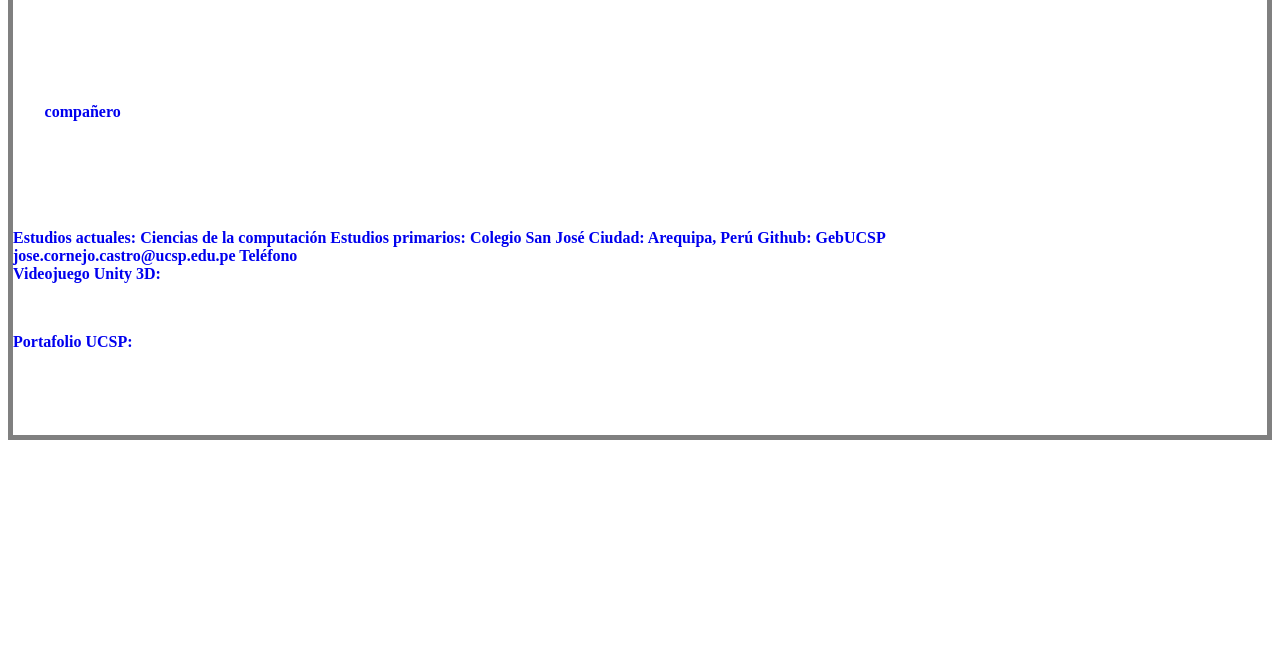
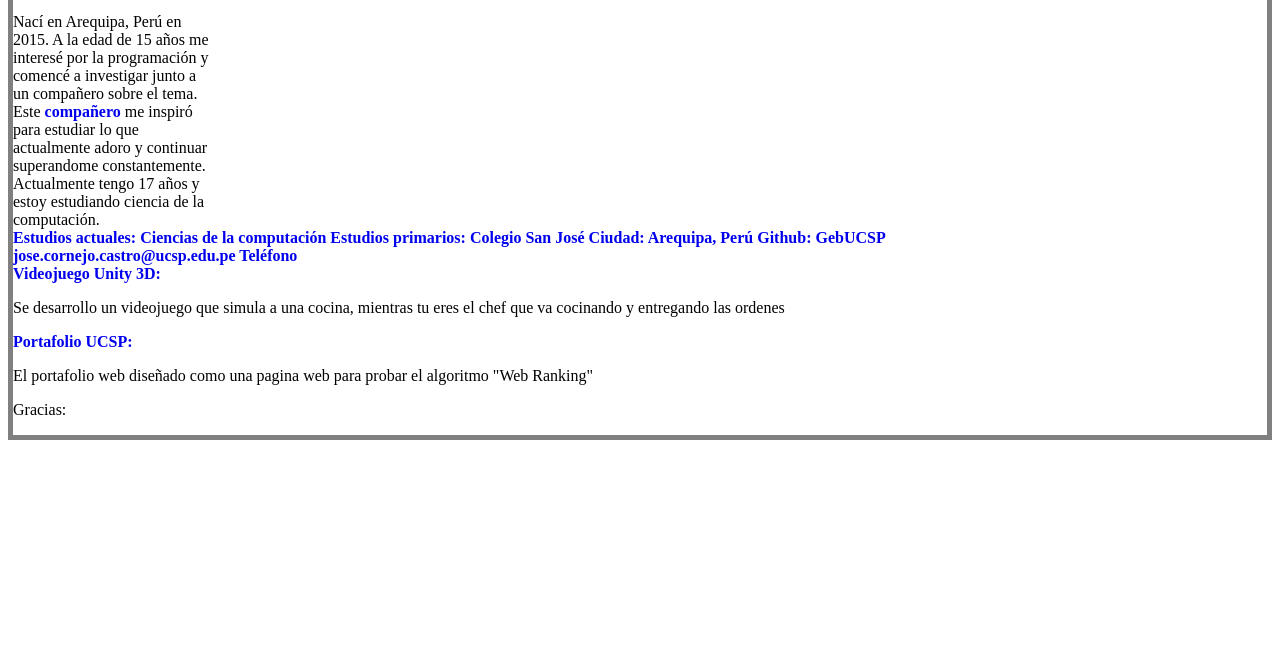
Before and after one commit to GebUCSP/PORTAFOLIO_2023, a plain HTML site: page index.html in a window 1280 px wide. Shown: the part 150-800 px from the top of the page. Drawn offline with Linux system fonts and the light colour scheme.

Commit message:
avance 2

```diff
--- a/app.css
+++ b/app.css
@@ -3,7 +3,7 @@
 }
 
 body{
-    color:white;
+    color:;
     border: 5px solid gray;
     display: flex;
     align-items: center;
```
